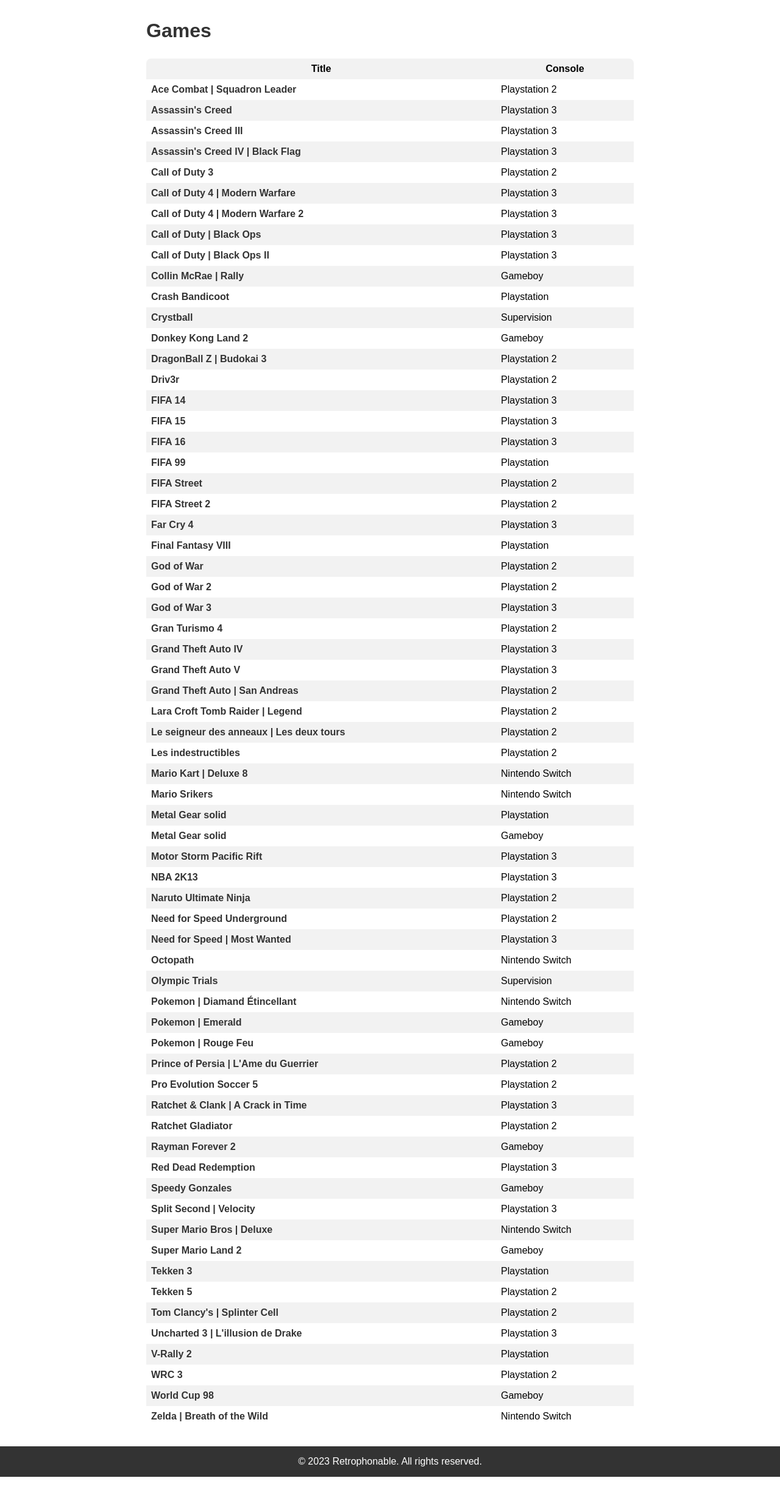
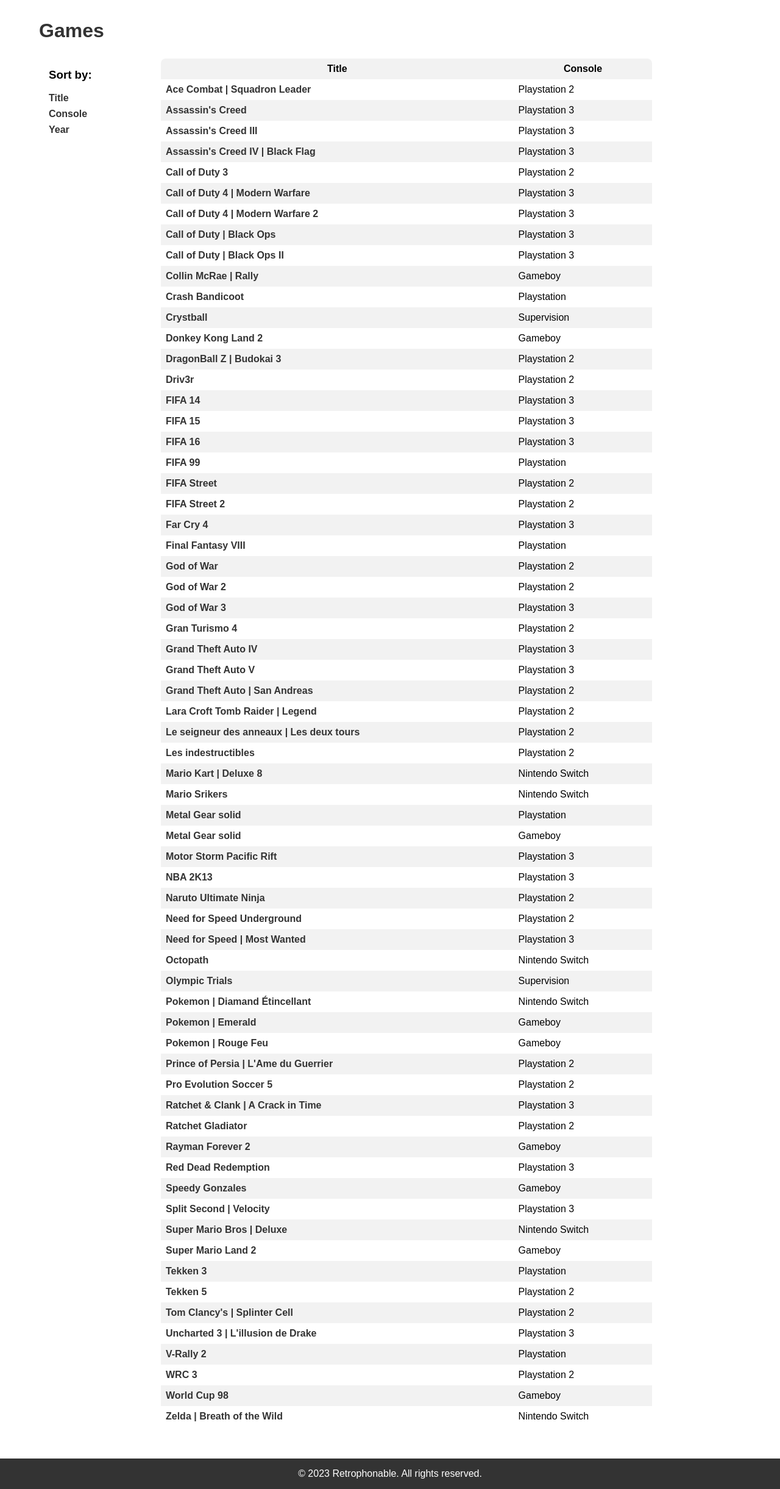
Before and after one commit to MazePaul/RetroPhonable, a Django app: page /library/ in a window 1280 px wide. Shown: the part 115-2557 px from the top of the page at 61% size. Run offline with Django 4.2, Linux system fonts and the light colour scheme; data comes from the database, SQL or seed files in the repository.

Commit message:
Category and table visually good

```diff
--- a/Retrophonable/library/templates/library/index.html
+++ b/Retrophonable/library/templates/library/index.html
@@ -26,7 +26,8 @@
       font-weight: bold;
     }
     main {
-      max-width: 800px;
+      width: 90%;
+      height: 100%;
       margin: 2em auto;
       padding: 0 1em;
     }
@@ -62,9 +63,8 @@
 
     table {
       border-collapse: collapse;
-      width: 100%;
+      width: 70%;
       margin-bottom: 20px;
-      flex: 1;
     }
 
     th, td {
@@ -150,6 +150,46 @@
       color: #fff;
       cursor: pointer;
     }
+
+
+
+
+
+    .sidebar {
+      top: 0;
+      left: 0;
+      width: 200px;
+      padding: 1em;
+      box-sizing: border-box;
+    }
+    .sidebar h3 {
+      margin-top: 0;
+    }
+    .sidebar ul {
+      list-style: none;
+      padding: 0;
+      margin: 0;
+    }
+    .sidebar li {
+      margin-bottom: 0.5em;
+    }
+    .sidebar a {
+      color: #333;
+      text-decoration: none;
+    }
+    .sidebar a:hover {
+      color: #007bff;
+    }
+
+
+
+
+    .container {
+			display: flex;
+			flex-direction: row;
+			width: 100%;
+			height: 100%;
+		}
   </style>
 </head>
 <body>
@@ -167,6 +207,15 @@
   <main>
     <h2><a href="/library/{{ game.id }}">Games</a></h2>
 
+    <div class="container">
+      <div class="sidebar">
+        <h3>Sort by:</h3>
+        <ul>
+          <li><a href="#">Title</a></li>
+          <li><a href="#">Console</a></li>
+          <li><a href="#">Year</a></li>
+        </ul>
+      </div>
       <table>
         <thead>
           <tr>
@@ -187,6 +236,7 @@
           {% endfor %}
         </tbody>
       </table>
+    </div>
   </main>
 
   <footer>
```
Lines whose indentation alone changed are shown as unchanged.
